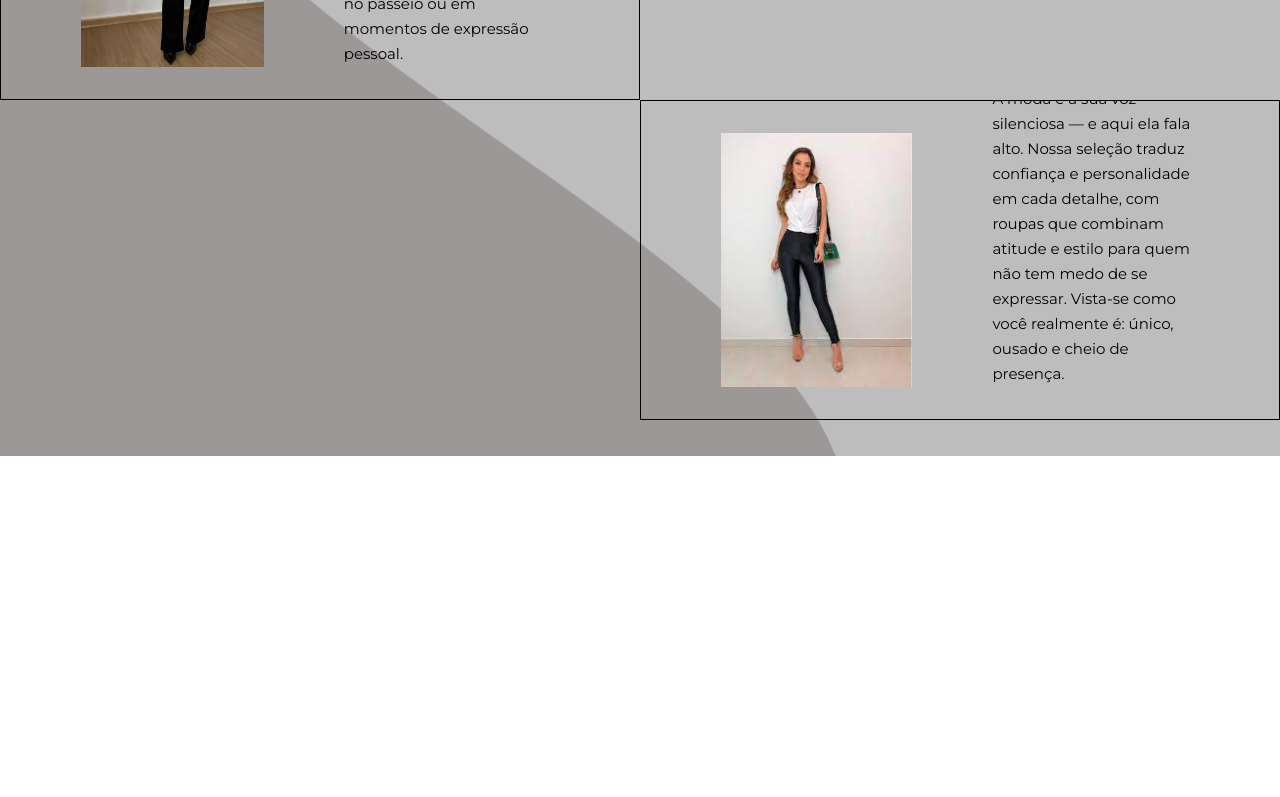
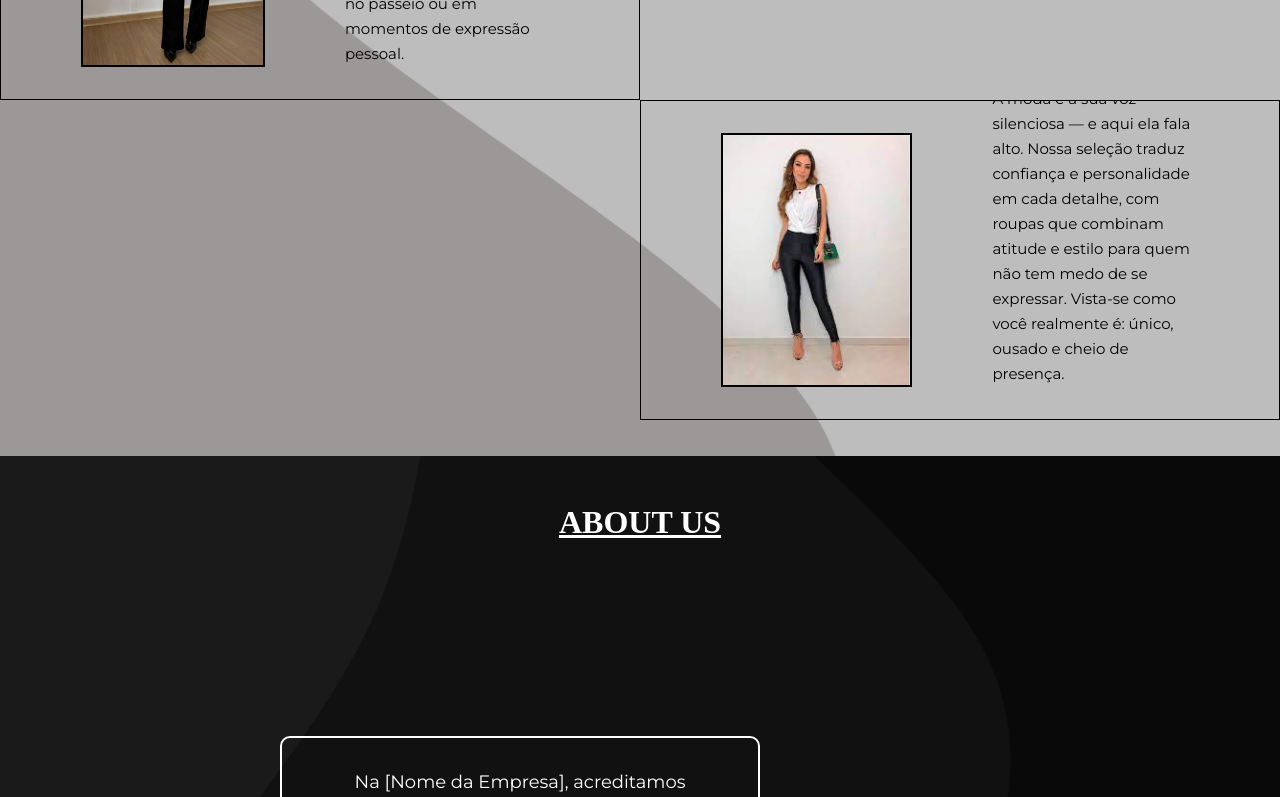
Before and after one commit to Malo047/amorielos-site, a React (Vite) app: page / in a window 1280 px wide. Shown: the part 1400-2197 px from the top of the page. Before the commit the page ends 1856 px from the top, so only its background shows below. Built offline with nearby package versions, Linux system fonts and the light colour scheme; a web font is replaced by a local one.

Commit message:
Melhoria na responsividade da section fashion

```diff
--- a/src/App.jsx
+++ b/src/App.jsx
@@ -11,6 +11,7 @@ function App() {
 
       <Intro></Intro>
       <Fashion></Fashion>
+      <About></About>
     </>
   )
 }
--- a/src/components/fashion/Fashion.css
+++ b/src/components/fashion/Fashion.css
@@ -123,7 +123,9 @@
 }
 #section1 img, #section2 img{
     width: 30%;
+    height: 80%;
     margin-left: 5rem;
+    border: 2px solid black;
 }
 #section1 p, #section2 p{
     margin-right: 5rem;
```
